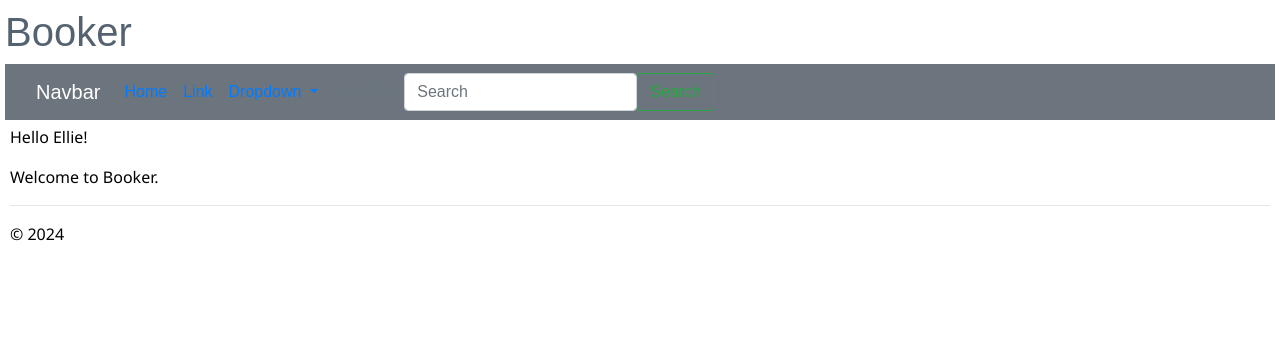
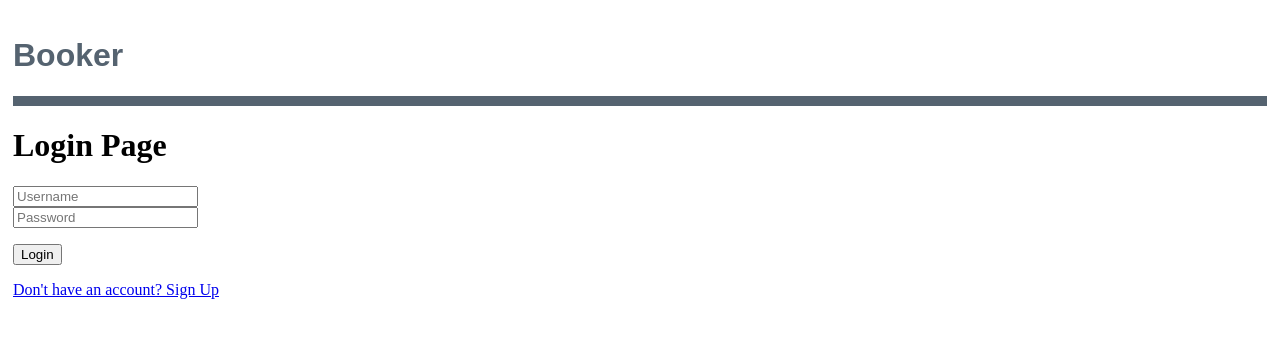
Before and after one commit to otoolee101/Assignment, a Flask app: page / in a window 1280 px wide. Shown: the top 338 px of the page. Run offline with Flask 3, Linux system fonts and the light colour scheme; some libraries are stand-ins or nearby versions.

Commit message:
update documents

```diff
--- a/app/__init__.py
+++ b/app/__init__.py
@@ -2,6 +2,7 @@ from flask import Flask
 from flask_login import LoginManager
 
 from app.extensions import db
+from app.models.models import User
 
 from config import Config
 
@@ -11,22 +12,22 @@ def create_app(config_class=Config):
 
     # Initialize Flask extensions here
     db.init_app(app)
-    #login_manager.init_app(app)
+    login_manager.init_app(app)
 
     # Register blueprints here
     from app.main import bp as main_bp
     app.register_blueprint(main_bp)
-    #from app.user import bp as user_bp
-    #app.register_blueprint(user_bp)
-    #from app.admin import bp as admin_bp
-    #app.register_blueprint(admin_bp)
+    from app.user import bp as user_bp
+    app.register_blueprint(user_bp)
+    from app.admin import bp as admin_bp
+    app.register_blueprint(admin_bp)
 
     #from app.models.models import User
-    #@login_manager.user_loader
-    #def load_user(user_id):
-     #   return User.query.get(int(user_id))
+    @login_manager.user_loader
+    def load_user(user_id):
+        return User.query.get(int(user_id))
 
     return app
 
-#login_manager = LoginManager()
-#login_manager.login_view = 'user.login'
+login_manager = LoginManager()
+login_manager.login_view = 'user.login'
--- /dev/null
+++ b/app/admin/__init__.py
@@ -0,0 +1,5 @@
+from flask import Blueprint
+
+bp = Blueprint('admin', __name__, template_folder='templates')
+
+from app.admin import routes
--- /dev/null
+++ b/app/admin/routes.py
@@ -0,0 +1,6 @@
+from flask import render_template
+from app.admin import bp
+
+@bp.route("/admin")
+def admin():
+    return render_template("admin.html")
--- a/app/main/routes.py
+++ b/app/main/routes.py
@@ -1,6 +1,10 @@
 from flask import render_template
 from app.main import bp
 
-@bp.route("/")
+@bp.route("/home")
 def home():
     return render_template("home.html")
+
+@bp.route("/reservations")
+def reservations():
+    return render_template("reservations.html")
--- a/app/main/templates/home.html
+++ b/app/main/templates/home.html
@@ -1,8 +1,21 @@
 {% extends "layout.html" %}
 {% block title %}
-Homepage
+Reserve Parking
 {% endblock %}
 {% block content %}
-<p>Hello Ellie!</p>
 <p>Welcome to Booker.</p>
+<p>Here you can reserve a car parking space for Liverpool MOD site.</p>
+<div class="reserve_parking">
+    <form>
+            <label>Car Registration:</label>
+            <br>
+                <input type='text' name='registration' size="10" required class='form-control'>
+            <label>Date:</label>
+            <br>
+            <input type='date' name='date' size="10" required class='form-control'>
+            <p></p>
+            <input type='submit' value='Reserve' class='btn btn-primary'>
+            <input type="reset" value="Reset">
+    </form>
+</div>
 {% endblock %}
--- a/app/main/templates/layout.html
+++ b/app/main/templates/layout.html
@@ -21,44 +21,23 @@
             {% endfor %}
         </div>
         <div class="heading">
-            <h1>Booker</h1>
-        <!--Playing around with bootstap-->
-            <nav class="navbar navbar-expand-lg bg-secondary">
-                <div class="container-fluid">
-                  <a class="navbar-brand" href="#">Navbar</a>
-                  <button class="navbar-toggler" type="button" data-bs-toggle="collapse" data-bs-target="#navbarSupportedContent" aria-controls="navbarSupportedContent" aria-expanded="false" aria-label="Toggle navigation">
-                    <span class="navbar-toggler-icon"></span>
-                  </button>
-                  <div class="collapse navbar-collapse" id="navbarSupportedContent">
-                    <ul class="navbar-nav me-auto mb-2 mb-lg-0">
-                      <li class="nav-item">
-                        <a class="nav-link active" aria-current="page" href="#">Home</a>
-                      </li>
-                      <li class="nav-item">
-                        <a class="nav-link" href="#">Link</a>
-                      </li>
-                      <li class="nav-item dropdown">
-                        <a class="nav-link dropdown-toggle" href="#" role="button" data-bs-toggle="dropdown" aria-expanded="false">
-                          Dropdown
-                        </a>
-                        <ul class="dropdown-menu">
-                          <li><a class="dropdown-item" href="#">Action</a></li>
-                          <li><a class="dropdown-item" href="#">Another action</a></li>
-                          <li><hr class="dropdown-divider"></li>
-                          <li><a class="dropdown-item" href="#">Something else here</a></li>
-                        </ul>
-                      </li>
-                      <li class="nav-item">
-                        <a class="nav-link disabled" aria-disabled="true">Disabled</a>
-                      </li>
-                    </ul>
-                    <form class="d-flex" role="search">
-                      <input class="form-control me-2" type="search" placeholder="Search" aria-label="Search">
-                      <button class="btn btn-outline-success" type="submit">Search</button>
-                    </form>
-                  </div>
-                </div>
-              </nav>
+            <h1>Booker.</h1>
+
+        <div class="navbar">
+          <!--<a  class="navbar-brand">Booker</a>-->
+          <a  href="{{ url_for('main.home') }}" class="navbar-item">Reserve Parking</a>
+          <a href="{{ url_for('main.reservations') }}" class="navbar-item">Reservations</a>
+         <!---- <a class="navbar-item">Manage Account</a>
+          <a  class="navbar-item">Log Out</a>-->
+          <div class="dropdown">
+            <a class="navbar-item dropdown-arrow" href="#">Account Options</a>
+            <div class="dropdown-content">
+              <a href="{{ url_for('user.user') }}" class="navbar-items" href="#">Manage Account</a><br>
+              <a href="{{ url_for('user.logout') }}" class="navbar-items" href="#">Log Out</a><br>
+              <a href="{{ url_for('admin.admin') }}" class="navbar-items" href="#">Admin</a>
+            </div>
+          </div>
+        </div>
 
         <div class="body-content">
             {% block content %}
--- a/app/static/site.css
+++ b/app/static/site.css
@@ -14,6 +14,62 @@
         color: rgb(85, 99, 112);
         font-family:Arial, Helvetica, sans-serif
 }
-.navbar-brand{
+
+/*formatting the nav bar*/
+.navbar {
+    background-color: rgb(85, 99, 112);
+    font-size: 1.2em;
+    font-family: 'Trebuchet MS', 'Lucida Sans Unicode', 'Lucida Grande', 'Lucida Sans', Arial, sans-serif;
     color: white;
+    padding: 8px 30px 2px 4px;
 }
+
+/*formatting options on the the nav bar*/
+.navbar-item {
+    padding: 8px;
+    margin: 0 10px;
+    text-decoration: none;
+    color: white;
+    cursor: pointer;
+  }
+
+  /*format the dropdown option for account*/
+.dropdown-content {
+display: none;
+position: absolute;
+background-color:white;
+min-width: 160px;
+box-shadow: 0 8px 16px 0 rgba(11, 1, 1, 0.984);
+z-index: 1;
+color: white;
+}
+
+/*allows menu to appear when you hover over it*/
+.dropdown:hover .dropdown-content {
+display: block;
+}
+
+/*added a down arrow to drop down*/
+.dropdown-arrow::after {
+content: '\25BC';
+margin-left: 5px;
+}
+
+/*change colour of items in dropdown*/
+.navbar-items{
+color: rgb(85, 99, 112);
+}
+
+.reservations_table {
+    border: 1px solid black;
+    padding:0em 2em;
+    border-collapse: collapse;
+    border-left: 1px solid black;
+  }
+  tr {
+    border-bottom: 1px solid black;
+  }
+  td {
+    padding: 1em;
+    border-left: 1px solid black;
+}
--- /dev/null
+++ b/app/user/__init__.py
@@ -0,0 +1,5 @@
+from flask import Blueprint
+
+bp = Blueprint('user', __name__, template_folder='templates')
+
+from app.user import routes
--- /dev/null
+++ b/app/user/forms.py
@@ -0,0 +1,25 @@
+from flask import flash
+from flask_wtf import FlaskForm
+from wtforms import StringField, PasswordField, SubmitField
+from wtforms.validators import InputRequired, Length, ValidationError
+from app.extensions import *
+from app.models.models import User
+
+"""class to register form ensuring username and password meets requirements"""
+class RegisterForm(FlaskForm):
+    username = StringField(validators=[InputRequired(), Length(min=4, max=20)], render_kw={"placeholder": "Username"})
+    password = PasswordField(validators=[InputRequired(), Length(min=8, max=20)], render_kw={"placeholder": "Password"})
+    submit = SubmitField('Register')
+
+    """check username is unique"""
+    def validate_username(self, username):
+        existing_user_username = User.query.filter_by(username=username.data).first()
+        if existing_user_username:
+            flash("User already exists")
+            raise ValidationError('That username already exists. Please choose a different one.')
+
+"""class to log into making sure it meets validation requirements"""
+class LoginForm(FlaskForm):
+    username = StringField(validators=[InputRequired(), Length(min=4, max=20)], render_kw={"placeholder": "Username"})
+    password = PasswordField(validators=[InputRequired(), Length(min=8, max=20)], render_kw={"placeholder": "Password"})
+    submit = SubmitField('Login')
--- /dev/null
+++ b/app/user/routes.py
@@ -0,0 +1,54 @@
+from flask import flash, redirect, render_template, url_for
+from app.models.models import User
+from app.user.forms import LoginForm
+from app.extensions import db, bcrypt
+from app.user.forms import RegisterForm, LoginForm
+from flask_login import login_required, login_user, logout_user
+from app.user import bp
+
+
+"""function to log into booker"""
+@bp.route('/', methods=['GET', 'POST'])
+def login():
+    form = LoginForm()
+    if form.validate_on_submit():
+        user = User.query.filter_by(username=form.username.data).first()
+        if user:
+            if bcrypt.check_password_hash(user.password, form.password.data):
+                login_user(user)
+                return redirect(url_for('main.home'))
+            else:
+                flash("You have entered an incorrect username or password. Please try again.")
+        else:
+            flash('No username found. Please register an account.')
+            return render_template("user/login.html", form=form)
+    return render_template('login.html', form=form)
+
+"""function to register a user for resolve"""
+@bp.route('/register/', methods=['GET', 'POST'])
+def register():
+    form = RegisterForm()
+    if form.validate_on_submit():
+        hashed_password = bcrypt.generate_password_hash(form.password.data)
+        new_user = User(username=form.username.data, password=hashed_password)
+        try:
+            db.session.add(new_user)
+            db.session.commit()
+            flash("User created successfully. Please log in.")
+            return redirect(url_for('user.login'))
+        except:
+            flash("There has been a problem creating your user. Please contact system administration for assistance.")
+            return render_template("user/register.html")
+
+    return render_template('register.html', form=form)
+
+@bp.route("/user")
+def user():
+    return render_template("user.html")
+
+"""function to log out of resolve"""
+@bp.route('/logout/', methods=['GET', 'POST'])
+@login_required
+def logout():
+    logout_user()
+    return redirect(url_for('user.login'))
--- /dev/null
+++ b/app/user/templates/login.html
@@ -0,0 +1,43 @@
+{% block content %}
+<!DOCTYPE html>
+<html>
+    <title>Login</title>
+    <head>
+        <!--Creating a boarder around the web page -->
+        <style>
+            body{
+                padding: 8px 5px 8px 5px;
+            }
+        </style>
+        <meta charset="utf-8" />
+                <link rel="stylesheet" type="text/css" href="{{ url_for('static', filename='site.css')}}" />
+    </head>
+
+    <body>
+        <!--Place holder for where flashed messages will appear when something is submitted, updated or errored. -->
+        <div class="flash">
+            {% for flash in get_flashed_messages() %}
+            <h1>{{ flash }}</h1>
+            {% endfor %}
+        </div>
+        <div class="heading">
+            <h1>Booker</h1>  </div>
+            <div class="navbar"></div>
+
+        <div class="login">
+            <h1>Login Page</h1>
+
+            <form method="POST" action="">
+                {{ form.hidden_tag() }}
+                {{ form.username }}<br>
+                {{ form.password }}<br>
+                <p>
+                {{ form.submit }}
+            </form>
+
+            <a href="{{ url_for('user.register') }}">Don't have an account? Sign Up</a>
+        </div>
+</body>
+
+</html>
+{% endblock %}
```
Also changed, not shown: app/admin/templates/admin.html (added, +7 -0 lines), app/main/templates/reservations.html (added, +13 -0 lines), app/models/models.py (+9 -2 lines), app/user/templates/register.html (added, +44 -0 lines), app/user/templates/user.html (added, +7 -0 lines), booker.db (added).
